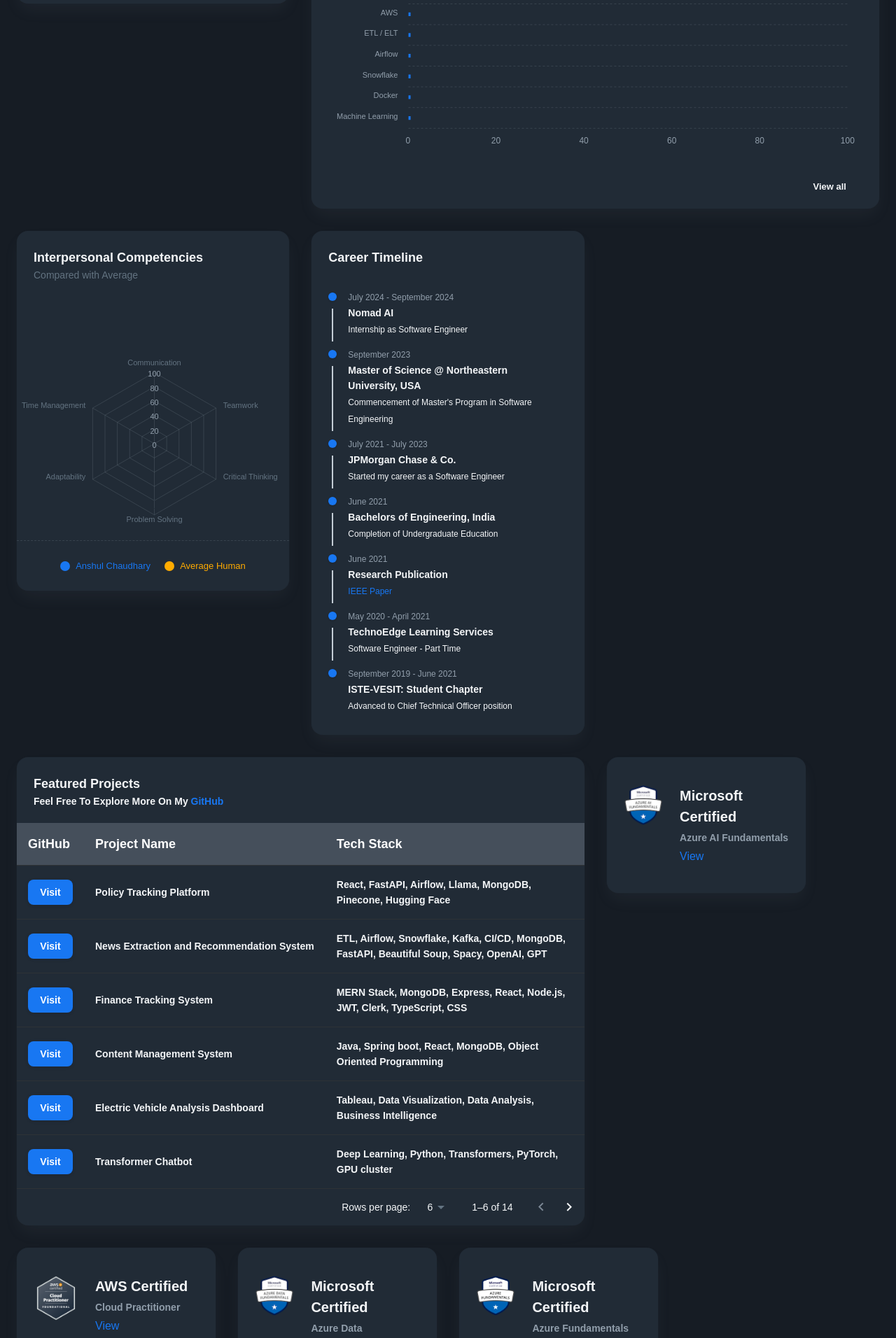
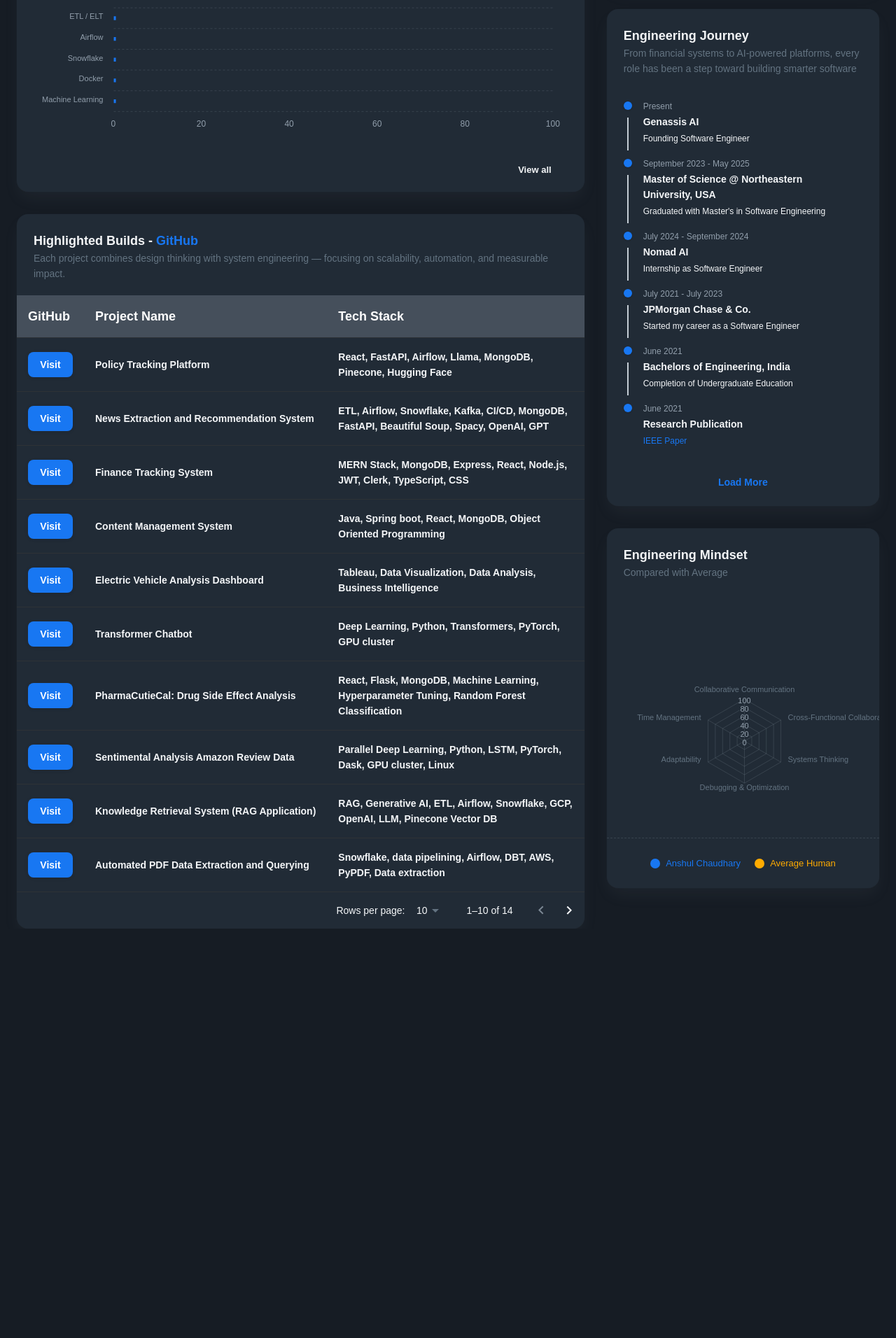
Before and after one commit to ChaudharyAnshul/ChaudharyAnshul, a React (Create React App) app: page / in a window 1280 px wide. Shown: the part 820-2732 px from the top of the page at 70% size. After the commit the page ends 2147 px from the top, so only its background shows below. Built offline with nearby package versions, Linux system fonts and the light colour scheme; some icons are missing.

Commit message:
layout updated

```diff
--- a/src/config/engineering-journey.js
+++ b/src/config/engineering-journey.js
@@ -1,9 +1,10 @@
 export const engineeringJourney = [
-  { id: '1', type: 'order1', title: 'Nomad AI', subtitle: "Internship as Software Engineer", time: "July 2024 - September 2024" },
-  { id: '2', type: 'order1', title: 'Master of Science @ Northeastern University, USA', subtitle: "Commencement of Master's Program in Software Engineering", time: "September 2023" },
-  { id: '3', type: 'order1', title: 'JPMorgan Chase & Co.', subtitle: 'Started my career as a Software Engineer', time: "July 2021 - July 2023" },
-  { id: '4', type: 'order1', title: 'Bachelors of Engineering, India', subtitle: 'Completion of Undergraduate Education', time: "June 2021" },
-  { id: '5', type: 'order1', title: 'Research Publication', subtitle: {text: 'IEEE Paper',link:"https://ieeexplore.ieee.org/document/9456440"}, time: "June 2021" },
-  { id: '6', type: 'order1', title: 'TechnoEdge Learning Services', subtitle: 'Software Engineer - Part Time', time: "May 2020 - April 2021" },
-  { id: '7', type: 'order1', title: 'ISTE-VESIT: Student Chapter', subtitle: 'Advanced to Chief Technical Officer position', time: "September 2019 - June 2021" },
+  {type: 'order1', title: 'Genassis AI', subtitle: "Founding Software Engineer", time: "Present" },
+  {type: 'order1', title: 'Master of Science @ Northeastern University, USA', subtitle: "Graduated with Master's in Software Engineering", time: "September 2023 - May 2025" },
+  {type: 'order1', title: 'Nomad AI', subtitle: "Internship as Software Engineer", time: "July 2024 - September 2024" },
+  {type: 'order1', title: 'JPMorgan Chase & Co.', subtitle: 'Started my career as a Software Engineer', time: "July 2021 - July 2023" },
+  {type: 'order1', title: 'Bachelors of Engineering, India', subtitle: 'Completion of Undergraduate Education', time: "June 2021" },
+  {type: 'order1', title: 'Research Publication', subtitle: {text: 'IEEE Paper',link:"https://ieeexplore.ieee.org/document/9456440"}, time: "June 2021" },
+  {type: 'order1', title: 'TechnoEdge Learning Services', subtitle: 'Software Engineer', time: "May 2020 - April 2021" },
+  {type: 'order1', title: 'ISTE-VESIT: Student Chapter', subtitle: 'Advanced to Chief Technical Officer position', time: "September 2019 - June 2021" },
 ];
--- a/src/config/interpersonal.js
+++ b/src/config/interpersonal.js
@@ -1,5 +1,5 @@
 export const InterPersonalData = {
-  categories: ['Communication', 'Teamwork', 'Critical Thinking', 'Problem Solving', 'Adaptability', 'Time Management'],
+  categories: ['Collaborative Communication', 'Cross-Functional Collaboration', 'Systems Thinking', 'Debugging & Optimization', 'Adaptability', 'Time Management'],
   series: [
     { name: 'Anshul Chaudhary', data: [91, 89, 92, 91, 87, 90] },
     { name: 'Average Human', data: [80, 75, 75, 80, 75, 70] },
--- a/src/sections/timeline-visual.jsx
+++ b/src/sections/timeline-visual.jsx
@@ -1,21 +1,26 @@
-import PropTypes from 'prop-types';
+import PropTypes from "prop-types";
+import { useState } from "react";
 
-import Link from '@mui/material/Link';
-import Card from '@mui/material/Card';
-import Timeline from '@mui/lab/Timeline';
-import TimelineDot from '@mui/lab/TimelineDot';
-import Typography from '@mui/material/Typography';
-import CardHeader from '@mui/material/CardHeader';
-import TimelineContent from '@mui/lab/TimelineContent';
-import TimelineSeparator from '@mui/lab/TimelineSeparator';
-import TimelineConnector from '@mui/lab/TimelineConnector';
-import TimelineItem, { timelineItemClasses } from '@mui/lab/TimelineItem';
-
-
+import Link from "@mui/material/Link";
+import Card from "@mui/material/Card";
+import Button from "@mui/material/Button";
+import Timeline from "@mui/lab/Timeline";
+import TimelineDot from "@mui/lab/TimelineDot";
+import Typography from "@mui/material/Typography";
+import CardHeader from "@mui/material/CardHeader";
+import TimelineContent from "@mui/lab/TimelineContent";
+import TimelineSeparator from "@mui/lab/TimelineSeparator";
+import TimelineConnector from "@mui/lab/TimelineConnector";
+import TimelineItem, { timelineItemClasses } from "@mui/lab/TimelineItem";
 
 // ----------------------------------------------------------------------
 
-export default function TimeLineVisual({ title, subheader, list, ...other }) {
+export default function TimeLineVisual({ title, subheader, list = [], ...other }) {
+  const [showAll, setShowAll] = useState(false);
+
+  // Show only 6 by default
+  const visibleItems = showAll ? list : list.slice(0, 6);
+
   return (
     <Card {...other}>
       <CardHeader title={title} subheader={subheader} />
@@ -30,10 +35,23 @@ export default function TimeLineVisual({ title, subheader, list, ...other }) {
           },
         }}
       >
-        {list.map((item, index) => (
-          <TimeItem key={item.id} item={item} lastTimeline={index === list.length - 1} />
+        {visibleItems.map((item, index) => (
+          <TimeItem
+            key={index}
+            item={item}
+            lastTimeline={index === visibleItems.length - 1}
+          />
         ))}
       </Timeline>
+
+      {list.length > 6 && (
+        <Button
+          onClick={() => setShowAll((prev) => !prev)}
+          sx={{ mx: "auto", mb: 2, display: "block" }}
+        >
+          {showAll ? "Show Less" : "Load More"}
+        </Button>
+      )}
     </Card>
   );
 }
@@ -54,32 +72,31 @@ function TimeItem({ item, lastTimeline }) {
       <TimelineSeparator>
         <TimelineDot
           color={
-            (type === 'order1' && 'primary') ||
-            (type === 'order2' && 'success') ||
-            (type === 'order3' && 'info') ||
-            (type === 'order4' && 'warning') ||
-            'error'
+            (type === "order1" && "primary") ||
+            (type === "order2" && "success") ||
+            (type === "order3" && "info") ||
+            (type === "order4" && "warning") ||
+            "error"
           }
         />
-        {lastTimeline ? null : <TimelineConnector />}
+        {!lastTimeline && <TimelineConnector />}
       </TimelineSeparator>
 
       <TimelineContent>
-        <Typography variant="caption" sx={{ color: 'text.disabled' }}>
+        <Typography variant="caption" sx={{ color: "text.disabled" }}>
           {time}
         </Typography>
         <Typography variant="subtitle2">{title}</Typography>
 
         <Typography variant="caption">
-          { typeof subtitle === 'string' ? (
-              subtitle
-            ) : (
-              <Link href={subtitle.link} target="_blank">
-                {subtitle.text}
-              </Link>
-            )}
+          {typeof subtitle === "string" ? (
+            subtitle
+          ) : (
+            <Link href={subtitle.link} target="_blank" rel="noopener noreferrer">
+              {subtitle.text}
+            </Link>
+          )}
         </Typography>
-
       </TimelineContent>
     </TimelineItem>
   );
--- a/src/sections/view/dashboard.jsx
+++ b/src/sections/view/dashboard.jsx
@@ -1,6 +1,11 @@
-import Container from '@mui/material/Container';
-import Grid from '@mui/material/Unstable_Grid2';
-
+import React from "react";
+import {
+  Container,
+  Box,
+  Grid,
+  useMediaQuery,
+  useTheme
+} from "@mui/material";
 import PieChart from '../pie-chart';
 import RadarGraph from '../radar-graph';
 import ProfileCard from "./profile-card"
@@ -18,142 +23,90 @@ import { labelsProjectCount, seriesProjectCount } from '../../config/project-cou
 import { projectDiversity } from '../../config/project-diversity'
 
 
-export default function AppView() {
+export default function AppView({}) {
+  const theme = useTheme();
+  const isLarge = useMediaQuery(theme.breakpoints.up("lg"));
+
   return (
     <Container maxWidth="xl">
       <br />
-      <br />
+
+      {isLarge ? (
+        // 🌐 DESKTOP / LARGE SCREEN LAYOUT
         <Grid container spacing={4}>
-
-        {/* Personal Info */}
-        <Grid md={12} lg={12}>
+          {/* Profile Card */}
+          <Grid item xs={12}>
             <ProfileCard />
           </Grid>
 
-        {/* What do I do? */}
-        <Grid sm={12} md={12} lg={4}>
-          <ImageCard title='What Do I Do?' subheader="Feel Free to Checkout Individual Work"/>
-        </Grid>
-
-        {/* Top Skills */}
-        <Grid xs={12} md={6} lg={8}>
+          {/* Left: Top Skills + Featured Projects */}
+          <Grid item xs={12} lg={8}>
+            <Box sx={{ display: "flex", flexDirection: "column", gap: 4 }}>
               <BarChartHorizontal
                 title="Top Skills"
                 subheader="Featured Skills to Visualize"
-            chart={{ series: skills}}
+                chart={{ series: skills }}
+              />
+              <ProjectTable title="Highlighted Builds" subheader="Each project combines design thinking with system engineering — focusing on scalability, automation, and measurable impact." linkURL="https://github.com/ChaudharyAnshul" linkText="GitHub" dataTable={projectList}  />
+              </Box>
+          </Grid>
+
+
+          {/* Right: What I Do + Engineering Journey +  Interpersonal stacked */}
+          <Grid item xs={12} lg={4}>
+            <Box sx={{ display: "flex", flexDirection: "column", gap: 4 }}>
+              <ImageCard
+                title="What Do I Do?"
+                subheader="Feel Free to Checkout Individual Work"
+              />
+              <TimeLineVisual
+                title="Engineering Journey"
+                subheader="From financial systems to AI-powered platforms, every role has been a step toward building smarter software"
+                list={engineeringJourney}
+              />
+              <RadarGraph
+                title="Engineering Mindset"
+                subheader="Compared with Average"
+                chart={InterPersonalData}
+              />
+            </Box>
+          </Grid>
+        </Grid>
+      ) : (
+        // 📱 MOBILE / TABLET LAYOUT
+        <Grid container spacing={4}>
+          {/* 1️⃣ Profile */}
+          <Grid item xs={12}>
+            <ProfileCard />
+          </Grid>
+
+          {/* 2️⃣ What Do I Do */}
+          <Grid item xs={12}>
+            <ImageCard
+              title="What Do I Do?"
+              subheader="Feel Free to Checkout Individual Work"
             />
           </Grid>
 
-        {/* Communication ans people Skills */}
-        <Grid xs={12} md={6} lg={4}>
+          {/* 3️⃣ Top Skills */}
+          <Grid item xs={12}>
+            <BarChartHorizontal
+              title="Top Skills"
+              subheader="Featured Skills to Visualize"
+              chart={{ series: skills }}
+            />
+          </Grid>
+
+          {/* 4️⃣ Interpersonal */}
+          <Grid item xs={12}>
             <RadarGraph
               title="Interpersonal Competencies"
               subheader="Compared with Average"
               chart={InterPersonalData}
             />
           </Grid>
-
-        {/* Experience and timeline */}
-        <Grid xs={12} md={6} lg={4}>
-          <TimeLineVisual
-            title="Career Timeline"
-            list={engineeringJourney}
-          />
         </Grid>
-
-        {/* Featured Projects */}
-        <Grid xs={12} md={6} lg={8}>
-          <ProjectTable title="Featured Projects" subheader="Feel Free To Explore More On My" linkURL="https://github.com/ChaudharyAnshul" linkText="GitHub" dataTable={projectList}  />
-        </Grid>
-
-        {/* Certification */}
-        <Grid xs={12} sm={6} md={3}>
-          <WidgetSummary
-            title="Microsoft Certified"
-            name="Azure AI Fundamentals"
-            linkURL="https://www.credly.com/badges/b099ff11-31c8-41d9-bc06-7057272a1dc4/public_url"
-            color="success"
-            icon={<img alt="icon" src="assets/folders/azure-ai.png" />}
-          />
-        </Grid>
-
-        <Grid xs={12} sm={6} md={3}>
-          <WidgetSummary
-            title="AWS Certified"
-            name="Cloud Practitioner"
-            linkURL="https://www.credly.com/badges/a966a313-fb89-4a54-85a7-d807f442e355/public_url"
-            color="success"
-            icon={<img alt="icon" src="assets/folders/aws-certified-cloud-practitioner.png" />}
-          />
-        </Grid>
-
-        <Grid xs={12} sm={6} md={3}>
-          <WidgetSummary
-            title="Microsoft Certified"
-            name="Azure Data Fundamentals"
-            linkURL="https://www.credly.com/badges/6a48d1f2-ac6e-4d2a-b965-4c0e7d473420/public_url"
-            color="success"
-            icon={<img alt="icon" src="assets/folders/azure-data.png" />}
-          />
-        </Grid>
-
-        <Grid xs={12} sm={6} md={3}>
-          <WidgetSummary
-            title="Microsoft Certified"
-            name="Azure Fundamentals"
-            linkURL="https://www.credly.com/badges/3aa7f6c6-15f3-4f28-93e8-b076292cb2f1/public_url"
-            color="success"
-            icon={<img alt="icon" src="assets/folders/azure.png" />}
-          />
-        </Grid>
-
-        <Grid xs={12} sm={3} md={3}>
-          <div />
-        </Grid>
-
-        <Grid xs={12} sm={6} md={3}>
-          <WidgetSummary
-            title="Snowflake Hands-On"
-            name="Data Lake"
-            linkURL="https://www.credential.net/be2f069f-a785-434e-8edc-e2eb2a67df7e"
-            color="success"
-            icon={<img alt="icon" src="assets/folders/snowflake-datalake.png" />}
-          />
-        </Grid>
-
-
-        <Grid xs={12} sm={6} md={3}>
-          <WidgetSummary
-            title="Snowflake Hands-On"
-            name="Data Warehousing"
-            linkURL="https://www.credential.net/59e18970-b9d2-445e-a6dd-75dfb9650709"
-            color="success"
-            icon={<img alt="icon" src="assets/folders/snowflake-datawarehousing.png" />}
-          />
-        </Grid>
-
-        <Grid xs={12} sm={3} md={3}>
-          <div />
-        </Grid>
-
-        {/* Project diversity */}
-        <Grid xs={12} md={6} lg={4}>
-          <PieChart
-            title="Project Diversity"
-            chart={{series: projectDiversity}}
-          />
-        </Grid>
-
-        {/* line chart project count vs technology */}
-        <Grid xs={12} md={6} lg={8}>
-          <BarChartVertical
-            title="Technologies Used"
-            subheader="Project Count w.r.t Technologies"
-            chart={{labels:labelsProjectCount, series:seriesProjectCount}}
-          />
-        </Grid>
-
-      </Grid>
+      )}
     </Container>
   );
 }
--- a/src/sections/view/project-view.jsx
+++ b/src/sections/view/project-view.jsx
@@ -20,7 +20,7 @@ import ProjectUserTableRow from '../project-table-row';
 export default function ProjectTable({title, subheader, dataTable, linkURL, linkText}) {
   const [page, setPage] = useState(0);
 
-  const [rowsPerPage, setRowsPerPage] = useState(6);
+  const [rowsPerPage, setRowsPerPage] = useState(10);
 
   const handleChangePage = (event, newPage) => {
     setPage(newPage);
@@ -33,12 +33,12 @@ export default function ProjectTable({title, subheader, dataTable, linkURL, link
   return (
       <Card>
         <CardHeader
-          title={title}
-          subheader={
-            <Typography variant="subtitle2">
-              {subheader} <Link href={linkURL} target="_blank">{linkText}</Link>
+          title={
+            <Typography variant="h6">
+              {title} - <Link href={linkURL} target="_blank">{linkText}</Link>
             </Typography>
           }
+          subheader={subheader}
           sx={{ mb: 2.5 }}
         />
         <Scrollbar>
@@ -73,7 +73,7 @@ export default function ProjectTable({title, subheader, dataTable, linkURL, link
           count={dataTable.length}
           rowsPerPage={rowsPerPage}
           onPageChange={handleChangePage}
-          rowsPerPageOptions={[6, 12]}
+          rowsPerPageOptions={[10, 20]}
           onRowsPerPageChange={handleChangeRowsPerPage}
         />
       </Card>
```
Lines whose indentation alone changed are shown as unchanged.
